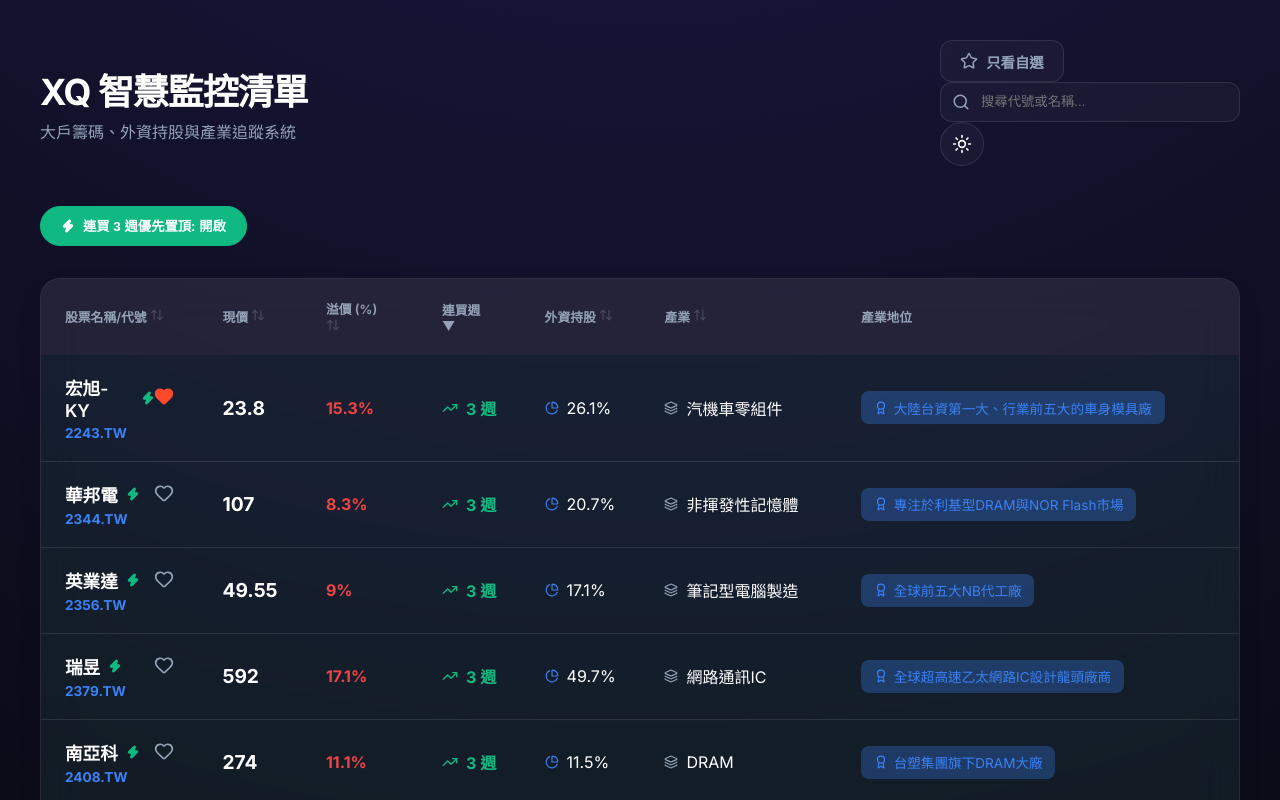
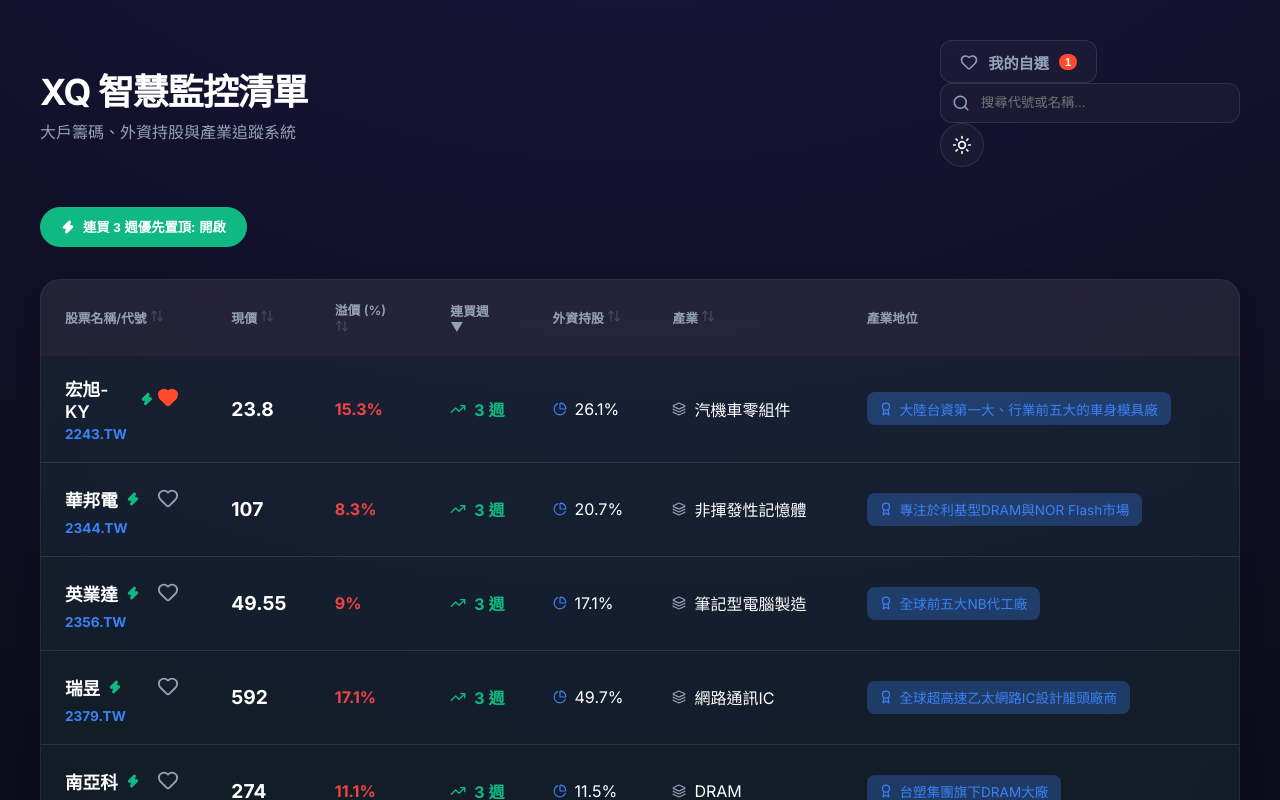
Before and after one commit to philip12010315-creator/xq-dashboard, a React (Vite) app: page / in a window 1280 px wide. Both pictures are taken after a click on the button 164 px from the left and 397 px from the top of the page. Shown: the top 800 px of the page. Built offline with nearby package versions, Linux system fonts and the light colour scheme.

Commit message:
Update stock data

```diff
--- a/src/App.jsx
+++ b/src/App.jsx
@@ -23,7 +23,7 @@
   const [theme, setTheme] = useState('dark');
   const [sortConfig, setSortConfig] = useState({ key: 'buyWeeks', direction: 'desc' });
   const [isPriorityMode, setIsPriorityMode] = useState(true);
-  const [activeTab, setActiveTab] = useState('home'); // home 或 favorites
+  const [activeTab, setActiveTab] = useState('home');
   const [favorites, setFavorites] = useState(() => {
     const saved = localStorage.getItem('xq_favorites');
     return saved ? JSON.parse(saved) : [];
@@ -33,7 +33,6 @@
     document.documentElement.setAttribute('data-theme', theme);
   }, [theme]);
 
-  // 儲存自選股到本地
   useEffect(() => {
     localStorage.setItem('xq_favorites', JSON.stringify(favorites));
   }, [favorites]);
@@ -49,18 +48,14 @@
 
   const sortedData = useMemo(() => {
     let items = [...stockData];
-
-    // 如果是自選股分頁，只顯示收藏的
     if (activeTab === 'favorites') {
       items = items.filter(item => favorites.includes(item.id));
     }
-
     if (searchTerm) {
       items = items.filter(item =>
         item.name.includes(searchTerm) || item.id.includes(searchTerm)
       );
     }
-
     items.sort((a, b) => {
       if (isPriorityMode) {
         const aPriority = a.buyWeeks >= 3 ? 1 : 0;
@@ -100,13 +95,14 @@
         </div>
 
         <div className="header-actions">
-          {/* 電腦版自選股切換 */}
+          {/* 優化後的電腦版自選按鈕 */}
           <button
             className={`nav-btn-desktop ${activeTab === 'favorites' ? 'active' : ''}`}
             onClick={() => setActiveTab(activeTab === 'home' ? 'favorites' : 'home')}
           >
-            <Star size={18} fill={activeTab === 'favorites' ? 'currentColor' : 'none'} />
-            {activeTab === 'favorites' ? '顯示全部' : '只看自選'}
+            <Heart size={18} fill={activeTab === 'favorites' ? '#ff4b2b' : 'none'} color={activeTab === 'favorites' ? '#ff4b2b' : 'currentColor'} />
+            <span>{activeTab === 'favorites' ? '顯示全部' : '我的自選'}</span>
+            {favorites.length > 0 && <span className="count-badge">{favorites.length}</span>}
           </button>
 
           <div className="search-container">
@@ -136,8 +132,13 @@
 
       <motion.div className="table-container" initial={{ opacity: 0, y: 20 }} animate={{ opacity: 1, y: 0 }}>
         {sortedData.length === 0 ? (
-          <div style={{ padding: '4rem', textAlign: 'center', color: 'var(--text-secondary)' }}>
-            {activeTab === 'favorites' ? '目前還沒有收藏的股票喔！' : '找不到符合條件的股票'}
+          <div style={{ padding: '6rem 2rem', textAlign: 'center' }}>
+            <motion.div initial={{ scale: 0.8 }} animate={{ scale: 1 }}>
+              <Heart size={48} color="var(--text-secondary)" style={{ marginBottom: '1rem', opacity: 0.2 }} />
+              <p style={{ color: 'var(--text-secondary)', fontSize: '1.1rem' }}>
+                {activeTab === 'favorites' ? '您的自選清單空空如也' : '找不到相關股票'}
+              </p>
+            </motion.div>
           </div>
         ) : (
           <table>
@@ -156,11 +157,7 @@
               <AnimatePresence>
                 {sortedData.map((item) => (
                   <motion.tr
-                    key={item.id}
-                    layout
-                    initial={{ opacity: 0 }}
-                    animate={{ opacity: 1 }}
-                    exit={{ opacity: 0 }}
+                    key={item.id} layout initial={{ opacity: 0 }} animate={{ opacity: 1 }} exit={{ opacity: 0 }}
                     className={isPriorityMode && item.buyWeeks >= 3 ? 'priority-row' : ''}
                   >
                     <td data-label="股票名稱/代號">
@@ -170,26 +167,23 @@
                             <span className="name-text">{item.name}</span>
                             {item.buyWeeks >= 3 && <Zap size={14} color="var(--success)" fill="var(--success)" />}
                           </div>
-                          <button
+                          <motion.button
+                            whileTap={{ scale: 1.5 }}
                             onClick={(e) => toggleFavorite(e, item.id)}
                             style={{
                               background: 'none', border: 'none', cursor: 'pointer',
                               color: favorites.includes(item.id) ? '#ff4b2b' : 'var(--text-secondary)',
-                              transition: 'transform 0.2s ease'
+                              padding: '4px'
                             }}
-                            onMouseEnter={(e) => e.currentTarget.style.transform = 'scale(1.2)'}
-                            onMouseLeave={(e) => e.currentTarget.style.transform = 'scale(1)'}
                           >
-                            <Heart size={20} fill={favorites.includes(item.id) ? '#ff4b2b' : 'none'} />
-                          </button>
+                            <Heart size={22} fill={favorites.includes(item.id) ? '#ff4b2b' : 'none'} />
+                          </motion.button>
                         </div>
                         <span className="stock-id">{item.id}</span>
                       </div>
                     </td>
                     <td data-label="現價" className="price-cell">{item.price}</td>
-                    <td data-label="溢價 (%)" className={item.premium > 5 ? 'premium-high' : ''}>
-                      {item.premium}%
-                    </td>
+                    <td data-label="溢價 (%)" className={item.premium > 5 ? 'premium-high' : ''}>{item.premium}%</td>
                     <td data-label="連買週">
                       <div className="buy-weeks">
                         <TrendingUp size={16} color={item.buyWeeks >= 3 ? 'var(--success)' : 'var(--text-secondary)'} />
@@ -224,11 +218,14 @@
 
       <nav className="bottom-nav">
         <div className={`nav-item ${activeTab === 'home' ? 'active' : ''}`} onClick={() => setActiveTab('home')}>
-          <Home size={24} />
+          <Home size={26} />
           <span>儀表板</span>
         </div>
         <div className={`nav-item ${activeTab === 'favorites' ? 'active' : ''}`} onClick={() => setActiveTab('favorites')}>
-          <Star size={24} />
+          <div style={{ position: 'relative' }}>
+            <Heart size={26} fill={activeTab === 'favorites' ? '#ff4b2b' : 'none'} color={activeTab === 'favorites' ? '#ff4b2b' : 'currentColor'} />
+            {favorites.length > 0 && <span className="mobile-badge">{favorites.length}</span>}
+          </div>
           <span>自選股</span>
         </div>
       </nav>
--- a/src/index.css
+++ b/src/index.css
@@ -82,16 +82,42 @@
   border-radius: 12px;
   display: flex;
   align-items: center;
-  gap: 8px;
+  gap: 10px;
   font-weight: 600;
   cursor: pointer;
-  font-size: 0.9rem;
+  font-size: 0.95rem;
+  position: relative;
+}
+
+.count-badge {
+  background: #ff4b2b;
+  color: white;
+  font-size: 0.7rem;
+  padding: 2px 6px;
+  border-radius: 10px;
+  min-width: 18px;
+  text-align: center;
+}
+
+.mobile-badge {
+  position: absolute;
+  top: -5px;
+  right: -8px;
+  background: #ff4b2b;
+  color: white;
+  font-size: 0.65rem;
+  font-weight: bold;
+  padding: 1px 5px;
+  border-radius: 50%;
+  border: 2px solid var(--card-bg);
+  min-width: 18px;
+  text-align: center;
 }
 
 .nav-btn-desktop.active {
-  background: var(--accent-glow);
-  color: var(--accent-color);
-  border-color: var(--accent-color);
+  background: rgba(255, 75, 43, 0.1);
+  color: #ff4b2b;
+  border-color: #ff4b2b;
 }
 
 .nav-btn-desktop:hover {
```
